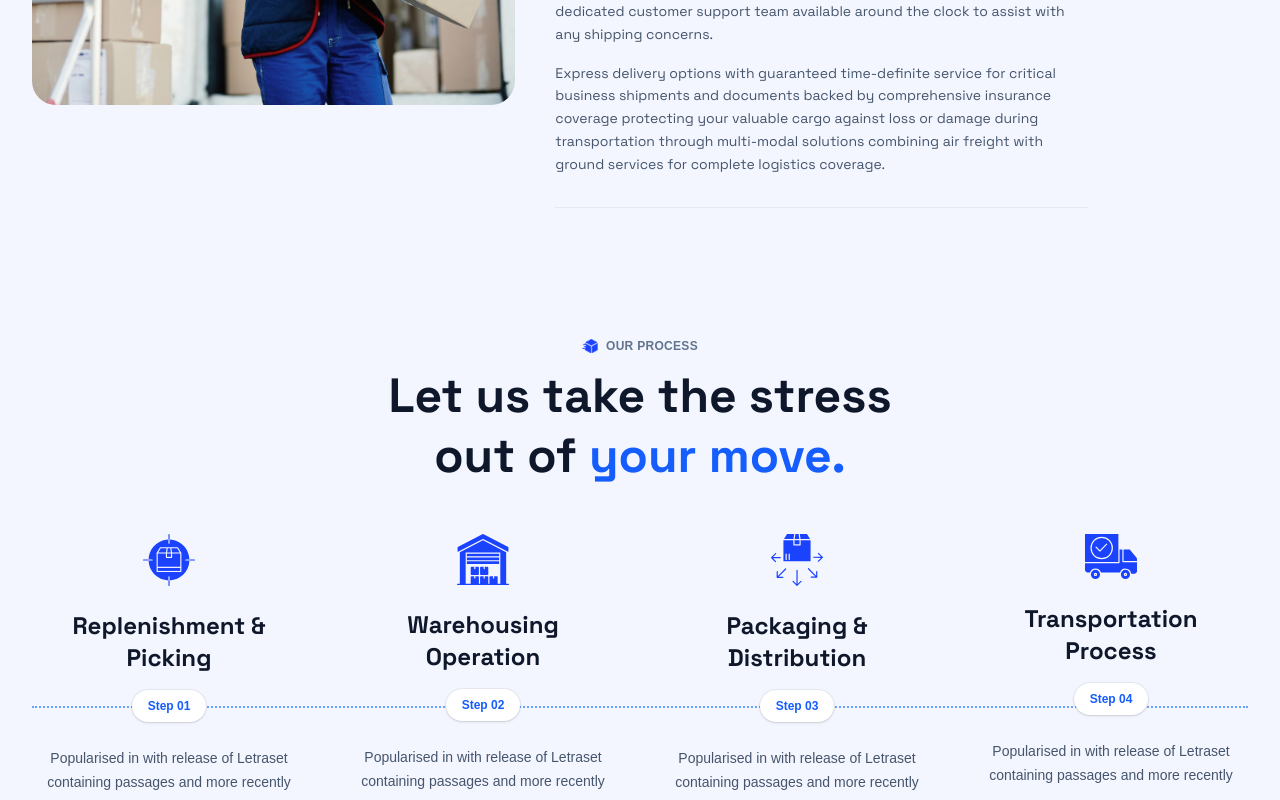
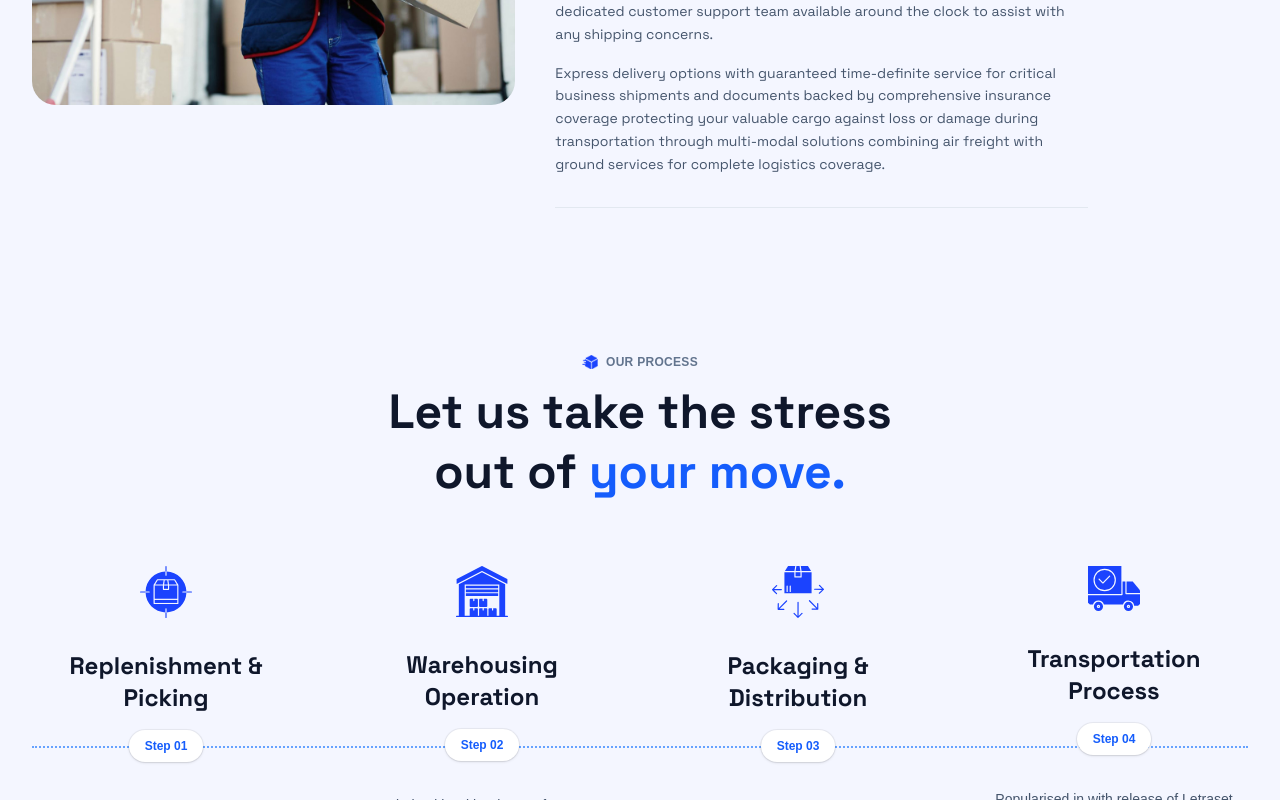
Before and after one commit to AneeVerse/nisha-roadways, a Next.js app: page / in a window 1280 px wide. Shown: the part 2000-2800 px from the top of the page. Built offline with nearby package versions, Linux system fonts and the light colour scheme.

Commit message:
Update OurProcess and Team components for improved layout and styling; adjust padding, grid gaps, and hover effects for enhanced user experience.

```diff
--- a/src/components/OurProcess.tsx
+++ b/src/components/OurProcess.tsx
@@ -58,7 +58,7 @@ const OurProcess: React.FC = () => {
   }, []);
 
   return (
-    <section className="relative w-full bg-[#f4f6ff] py-16">
+    <section className="relative w-full bg-[#f4f6ff] py-20">
       {/* Header */}
       <div className="text-center max-w-5xl mx-auto px-4 sm:px-6 lg:px-8">
         <div className="mb-3 inline-flex items-center gap-2 text-xs font-semibold uppercase tracking-wide text-slate-500">
@@ -78,7 +78,7 @@ const OurProcess: React.FC = () => {
       </div>
 
       {/* Steps */}
-      <div className="relative mt-12" ref={containerRef}>
+      <div className="relative mt-16" ref={containerRef}>
         {/* Dotted blue connector line positioned to Step level */}
         {lineTop !== null ? (
           <div className="pointer-events-none absolute inset-x-0 hidden md:block" style={{ top: lineTop }}>
@@ -86,11 +86,11 @@ const OurProcess: React.FC = () => {
           </div>
         ) : null}
 
-        <div className="relative z-10 grid grid-cols-1 gap-10 md:grid-cols-2 lg:grid-cols-4 px-4 sm:px-6 lg:px-8">
+        <div className="relative z-10 grid grid-cols-1 gap-12 md:grid-cols-2 lg:grid-cols-4 px-4 sm:px-6 lg:px-8">
           {steps.map((item, idx) => (
             <div key={idx} className="relative flex flex-col items-center text-center">
               {/* Icon - no white background */}
-              <div className="mb-6">
+              <div className="mb-8">
                 <Image src={item.icon} alt={item.title} width={52} height={52} />
               </div>
               <h3 className="text-xl sm:text-2xl font-bold text-slate-900 font-[family-name:var(--font-space-grotesk)]">
@@ -103,7 +103,7 @@ const OurProcess: React.FC = () => {
                   {item.step}
                 </span>
               </div>
-              <p className="mt-6 max-w-[260px] text-sm leading-6 text-slate-600">
+              <p className="mt-8 max-w-[260px] text-sm leading-6 text-slate-600">
                 Popularised in with release of Letraset containing passages and more recently
               </p>
             </div>
--- a/src/components/Team.tsx
+++ b/src/components/Team.tsx
@@ -18,13 +18,13 @@ const members: TeamMember[] = [
 
 const Team: React.FC = () => {
   return (
-    <section className="relative mx-auto max-w-7xl px-4 py-14 sm:px-6 lg:px-8 bg-[#f4f6ff]">
-      <div className="grid grid-cols-1 gap-8 sm:grid-cols-2 lg:grid-cols-4">
+    <section className="relative mx-auto max-w-[1400px] px-4 py-20 sm:px-6 lg:px-8 bg-[#f4f6ff]">
+      <div className="grid grid-cols-1 gap-12 sm:grid-cols-2 lg:grid-cols-4">
         {members.map((m) => (
-          <article key={m.name} className="group relative">
-            <div className="rounded-[28px] overflow-hidden bg-transparent card-clip">
+          <article key={m.name} className="group relative transform transition-transform duration-300 hover:scale-105">
+            <div className="rounded-[28px] overflow-hidden bg-transparent card-clip shadow-lg hover:shadow-xl transition-shadow duration-300">
               {/* Image with top-right curved cut */}
-              <div className="relative w-full h-96 curved-notch">
+              <div className="relative w-full h-[450px] curved-notch">
                 <Image
                   src={m.image}
                   alt={m.name}
```
